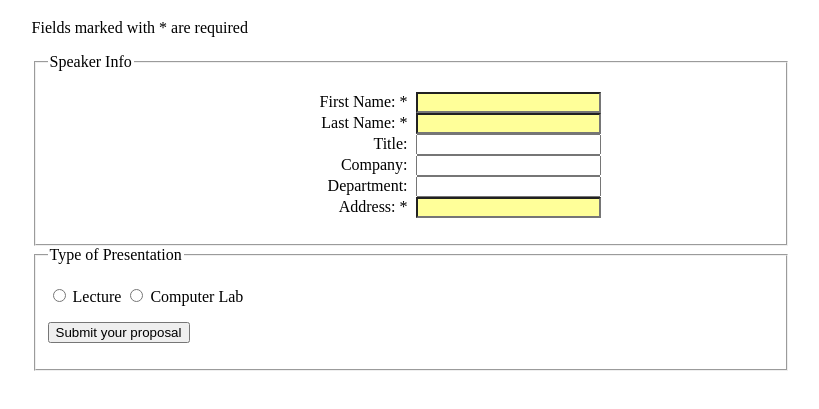
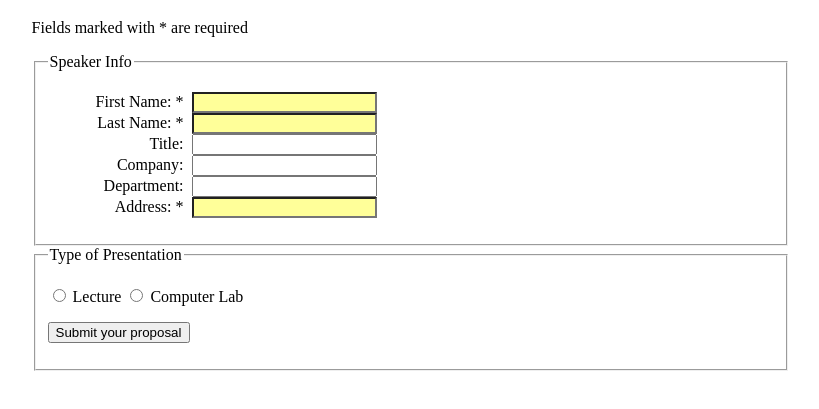
Before and after one commit to JacksonLee45/ATLS3150, a plain HTML site: page hw11/form-exercise1(one)/form-exercise1(one).html in a window 1280 px wide. Shown: the part 69-478 px from the top of the page, without its empty margins (27-846 px from the left). Drawn offline with Linux system fonts and the light colour scheme.

Commit message:
Update form.css

```diff
--- a/hw11/form-exercise1(one)/form.css
+++ b/hw11/form-exercise1(one)/form.css
@@ -16,7 +16,7 @@ div#formcol1 {
 
 label {
 	margin-right: .3em;
-	width: 20em;  /* changed it to 7 to accomodate the github preview formatting  */
+	width: 6em;  /* changed it to 7 to accomodate the github preview formatting  */
 	display: inline-block;
 	text-align: right;
 }
@@ -29,7 +29,7 @@ label {
 select:focus, select:active, input:focus, input:active, input:focus + label,
 input:active + label, label[for]:focus, label[for]:active {
 		color: #000 !important;
-		background-color: #FF0000 !important;
+		background-color: #FF9e9e !important;
 	}
 
 #formcol1 input.reqfield{
```
